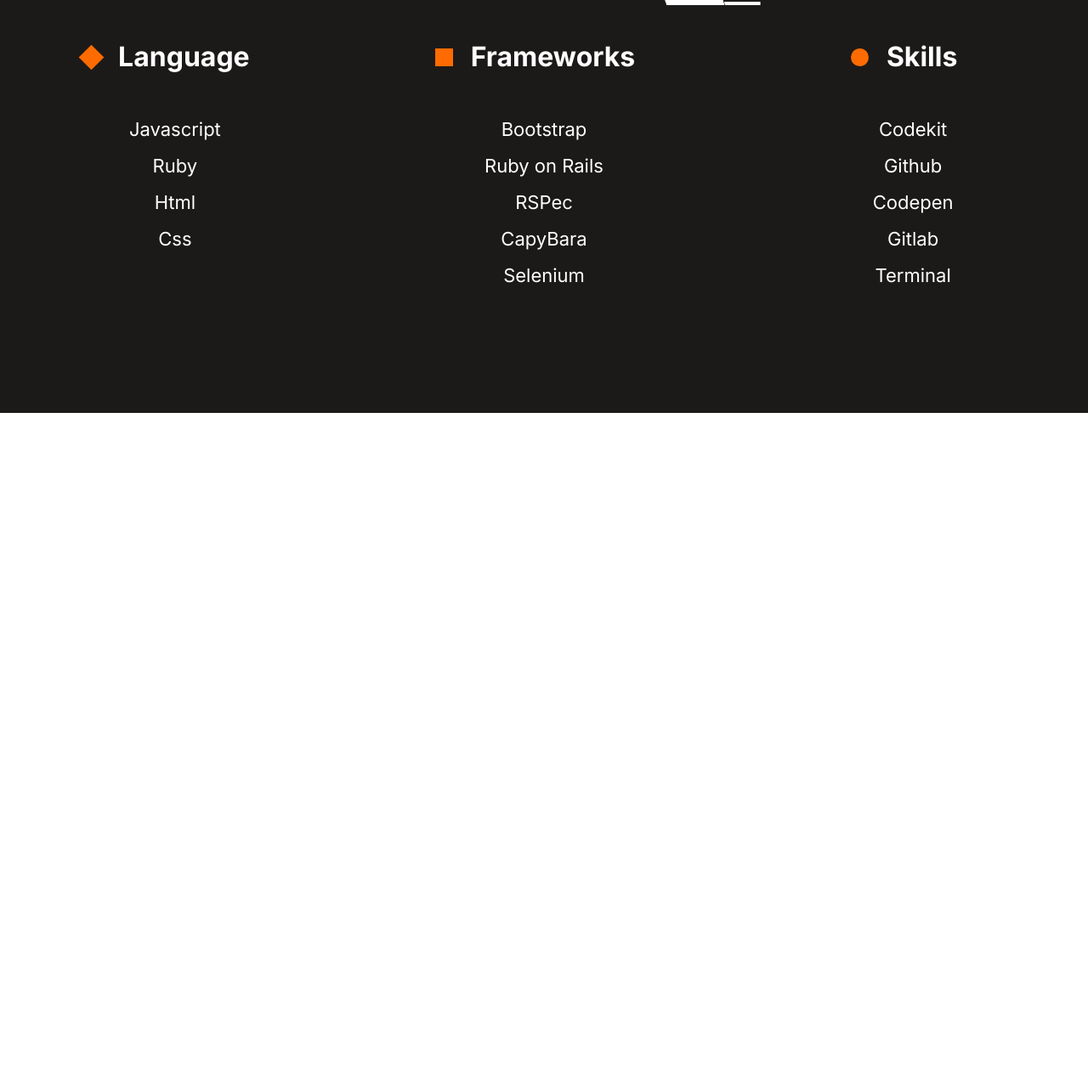
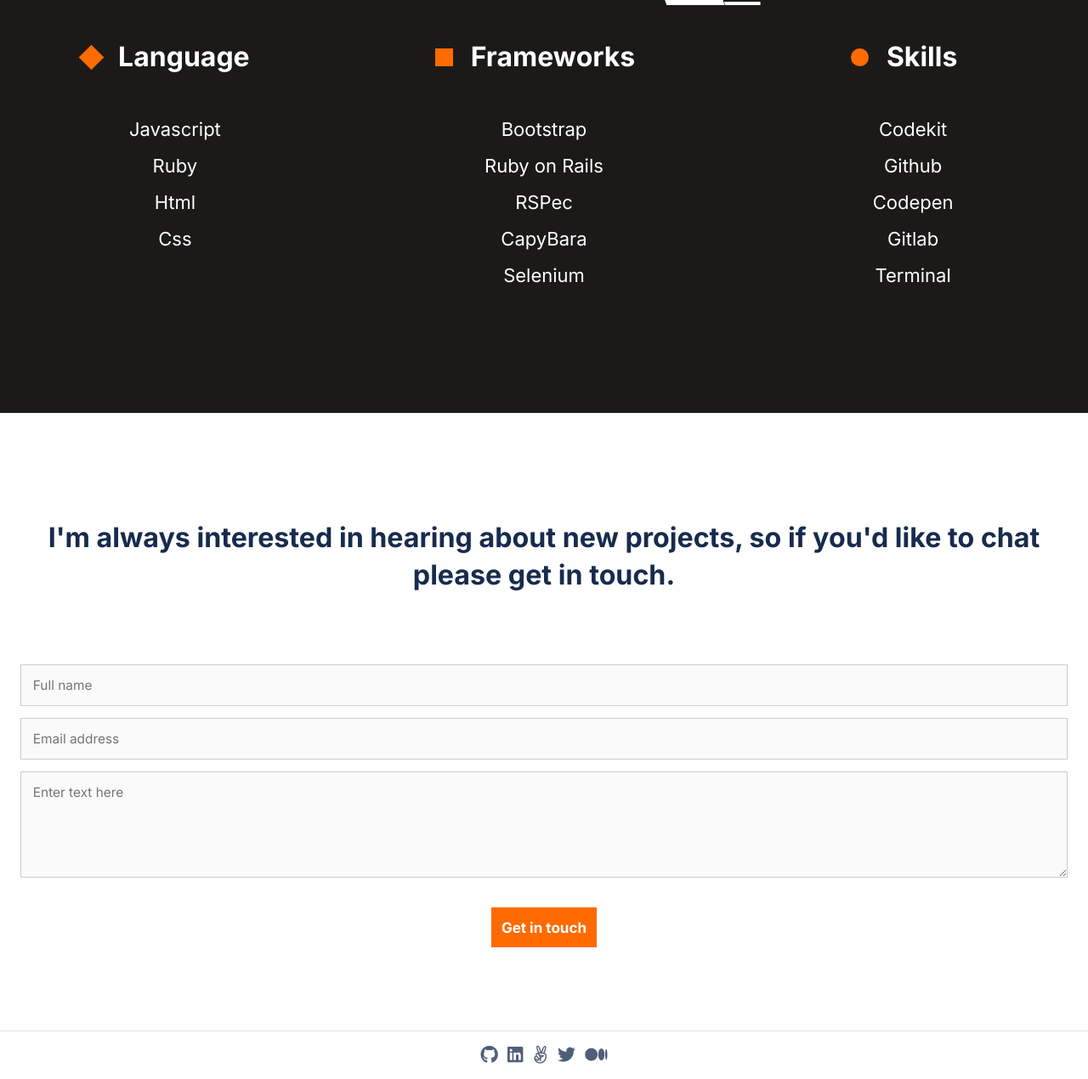
Before and after one commit to aghtetnyein/portfolio-with-bootstrap, a website: page index.html in a window 1280 px wide. Shown: the part 3161-4431 px from the top of the page at 85% size. Before the commit the page ends 3647 px from the top, so only its background shows below. Drawn offline with Linux system fonts and the light colour scheme.

Commit message:
Ready to polish and need to fix stylelint errors

```diff
--- a/index.css
+++ b/index.css
@@ -192,7 +192,8 @@
   padding: 0.7rem 0.8rem;
 }
 
-#about-me > button {
+#about-me > button,
+#contact-form > form > ul > li > button {
   display: flex;
   flex-direction: row;
   align-items: center;
@@ -210,7 +211,8 @@
   color: white;
 }
 
-#about-me > button:hover {
+#about-me > button:hover,
+#contact-form > form > ul > li > button:hover {
   background: #cc5602;
   cursor: pointer;
 }
@@ -368,3 +370,78 @@
   font-size: 22px;
   line-height: 43px;
 }
+
+#contact-form {
+  padding: 7rem 1.7rem;
+}
+
+#contact-form > h2 {
+  font-family: "Inter", sans-serif;
+  font-size: 2.3rem;
+  line-height: 3.14rem;
+  font-weight: 700;
+  letter-spacing: 0rem;
+  text-align: center;
+  color: #172b4d;
+}
+
+#contact-form > form {
+  padding: 4rem 0 0 0;
+}
+
+#contact-form > form > ul {
+  list-style: none;
+  padding: 0;
+  margin: 0;
+}
+
+#contact-form > form > ul > li > label {
+  display: none;
+}
+
+#contact-form > form > ul li + li {
+  margin-top: 1em;
+}
+
+#contact-form > form > ul > li > input,
+#contact-form > form > ul > li > textarea {
+  font-size: 1.1rem;
+  font-family: "Inter", sans-serif;
+  box-sizing: border-box;
+  display: block;
+  width: 100%;
+  padding: 1rem;
+  border: 1px solid #ccc;
+  /* border: none; */
+  background-color: #fafafa;
+}
+
+#contact-form > form > ul > li > input:focus,
+#contact-form > form > ul > li > textarea:focus {
+  border: 1px solid #aaa;
+}
+
+#contact-form > form > ul > li {
+  display: flex;
+  justify-content: center;
+}
+
+footer {
+  border-top: 1px solid #dfe1e6;
+  padding: 1.2rem 1.7rem;
+}
+
+footer > ul {
+  list-style: none;
+  padding: 0;
+  margin: 0;
+  display: flex;
+  align-items: center;
+  justify-content: center;
+  gap: 0.8rem;
+}
+
+footer > ul > li > i {
+  font-size: 1.5rem;
+  color: #505f79;
+}
--- a/index.html
+++ b/index.html
@@ -191,5 +191,64 @@
         </li>
       </ul>
     </section>
+
+    <!-- contact-me -->
+    <section id="contact-form">
+      <h2>
+        I'm always interested in hearing about new projects, so if you'd like to
+        chat please get in touch.
+      </h2>
+
+      <form action="https://formspree.io/f/meqdoeyo" method="post">
+        <ul>
+          <li>
+            <label for="full_name">Full name</label>
+            <input
+              type="text"
+              id="full_name"
+              name="full_name"
+              placeholder="Full name"
+              maxlength="30"
+              required
+            />
+          </li>
+          <li>
+            <label for="email">Email address</label>
+            <input
+              type="email"
+              id="email"
+              name="email"
+              placeholder="Email address"
+              required
+            />
+          </li>
+          <li>
+            <label for="message">Message:</label>
+            <textarea
+              id="message"
+              name="message"
+              placeholder="Enter text here"
+              rows="5"
+              maxlength="500"
+              required
+            ></textarea>
+          </li>
+          <li>
+            <button type="submit">Get in touch</button>
+          </li>
+        </ul>
+      </form>
+    </section>
+
+    <!-- footer -->
+    <footer>
+      <ul>
+        <li><i class="fa-brands fa-github"></i></li>
+        <li><i class="fa-brands fa-linkedin"></i></li>
+        <li><i class="fa-brands fa-angellist"></i></li>
+        <li><i class="fa-brands fa-twitter"></i></li>
+        <li><i class="fa-brands fa-medium"></i></li>
+      </ul>
+    </footer>
   </body>
 </html>
```
